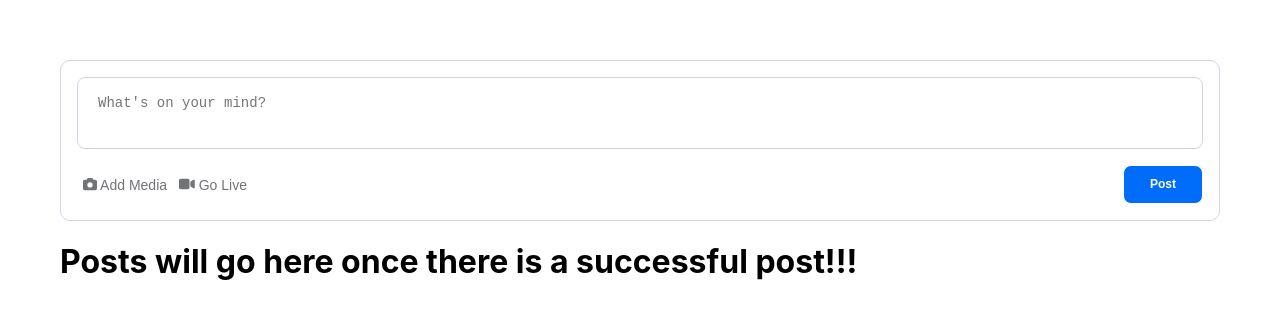
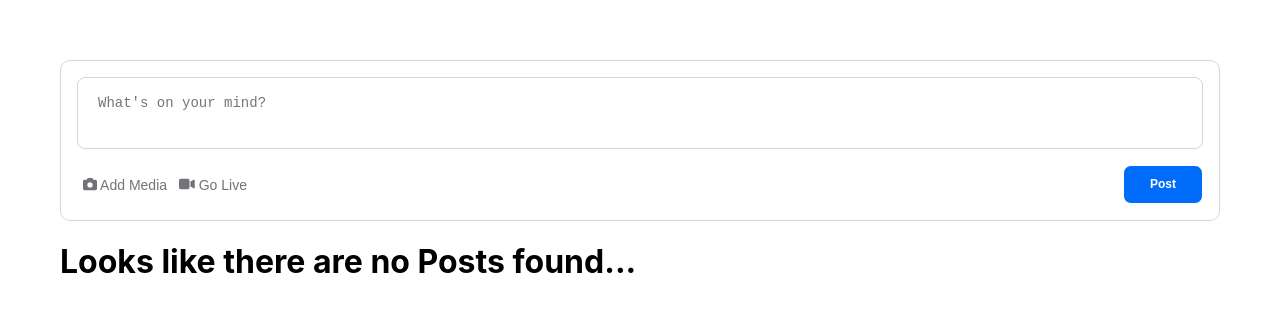
Before and after one commit to atakori/comment-feed-app-alfredot, a React (Create React App) app: page / in a window 1280 px wide. Shown: the top 318 px of the page. Built offline with nearby package versions, Linux system fonts and the light colour scheme.

Commit message:
Added NoPostsFoundComponent

```diff
--- /dev/null
+++ b/src/Components/NoPostsFoundComponent.tsx
@@ -0,0 +1,9 @@
+const NoPostsFoundComponent = () => {
+    return (
+        <div>
+            <h1> Looks like there are no Posts found... </h1>
+        </div>
+    )
+}
+
+export default NoPostsFoundComponent;
--- a/src/Components/PostsComponent.tsx
+++ b/src/Components/PostsComponent.tsx
@@ -1,6 +1,7 @@
 import React, { useContext, useEffect } from "react";
 import { PostsContextType } from "../types";
 import { PostsContext } from "../context/postsContext";
+import NoPostsFoundComponent from './NoPostsFoundComponent';
 
 const PostsComponent = () => {
     const { posts } = useContext(PostsContext) as PostsContextType;
@@ -11,7 +12,7 @@ const PostsComponent = () => {
 
     }, [posts])
 
-    return (
+    return posts.length === 0 ? <NoPostsFoundComponent/> : (
         <div>
             <h1> Posts will go here once there is a successful post!!!</h1>
         </div>
```
